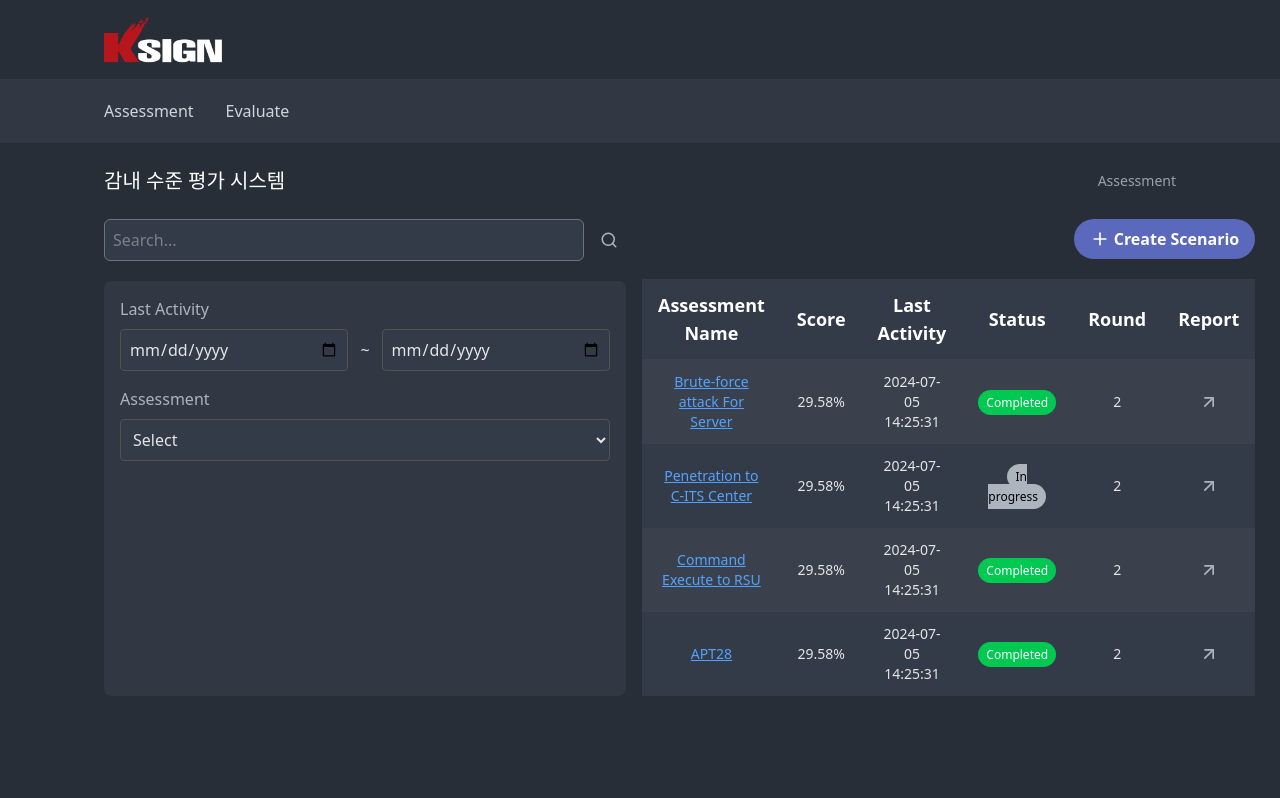
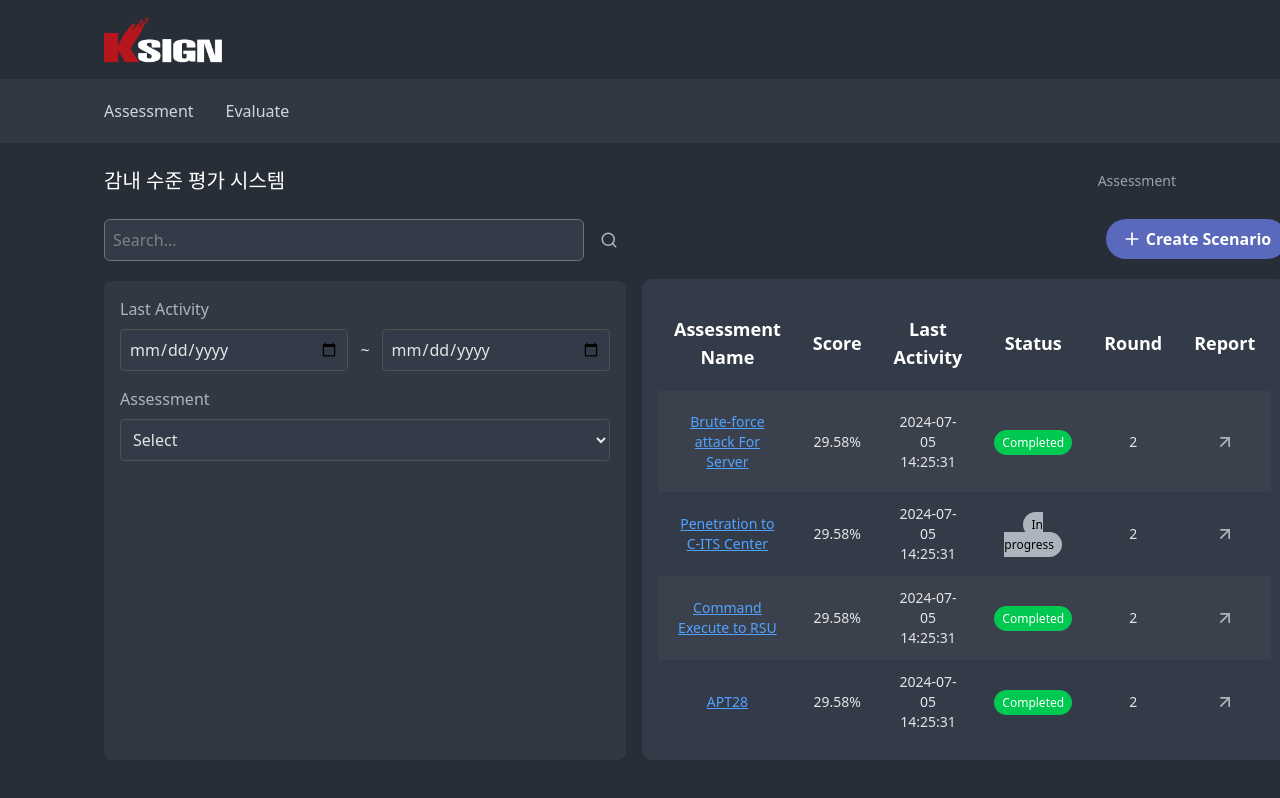
Before and after one commit to keonoh00/C-ITS, a Next.js app: page /eval-assessment in a window 1280 px wide. Built offline with nearby package versions, Linux system fonts and the light colour scheme.

Commit message:
Increate padding of each table

```diff
--- a/src/components/EvaluationAssessmentTable/EvaluationAssessmentTable.tsx
+++ b/src/components/EvaluationAssessmentTable/EvaluationAssessmentTable.tsx
@@ -52,6 +52,7 @@ const data: EvaluationRoundItem[] = [
 const columns: TableColumn<EvaluationRoundItem>[] = [
   {
     label: "Assessment Name",
+    className: "py-5",
     render: (item: EvaluationRoundItem) => (
       <Link
         href={item.reportLink}
@@ -98,5 +99,9 @@ const columns: TableColumn<EvaluationRoundItem>[] = [
 ];
 
 export default function EvaluationRoundTable() {
-  return <Table data={data} columns={columns} />;
+  return (
+    <div className="w-full bg-base-800 rounded-lg p-4">
+      <Table data={data} columns={columns} />
+    </div>
+  );
 }
--- a/src/components/PropertiesTable/PropertiesTable.tsx
+++ b/src/components/PropertiesTable/PropertiesTable.tsx
@@ -44,6 +44,7 @@ const data: PropertiesTechniqueItem[] = [
 const columns: TableColumn<PropertiesTechniqueItem>[] = [
   {
     label: "Technique",
+    className: "py-5",
     render: (item: PropertiesTechniqueItem) => <span>{item.technique}</span>,
   },
   {
--- a/src/components/RoundTable/RoundTable.tsx
+++ b/src/components/RoundTable/RoundTable.tsx
@@ -52,6 +52,7 @@ const data: RoundItem[] = [
 const columns: TableColumn<RoundItem>[] = [
   {
     label: "Assessment Name",
+    className: "py-5",
     render: (item: RoundItem) => (
       <Link
         href={item.link}
```
